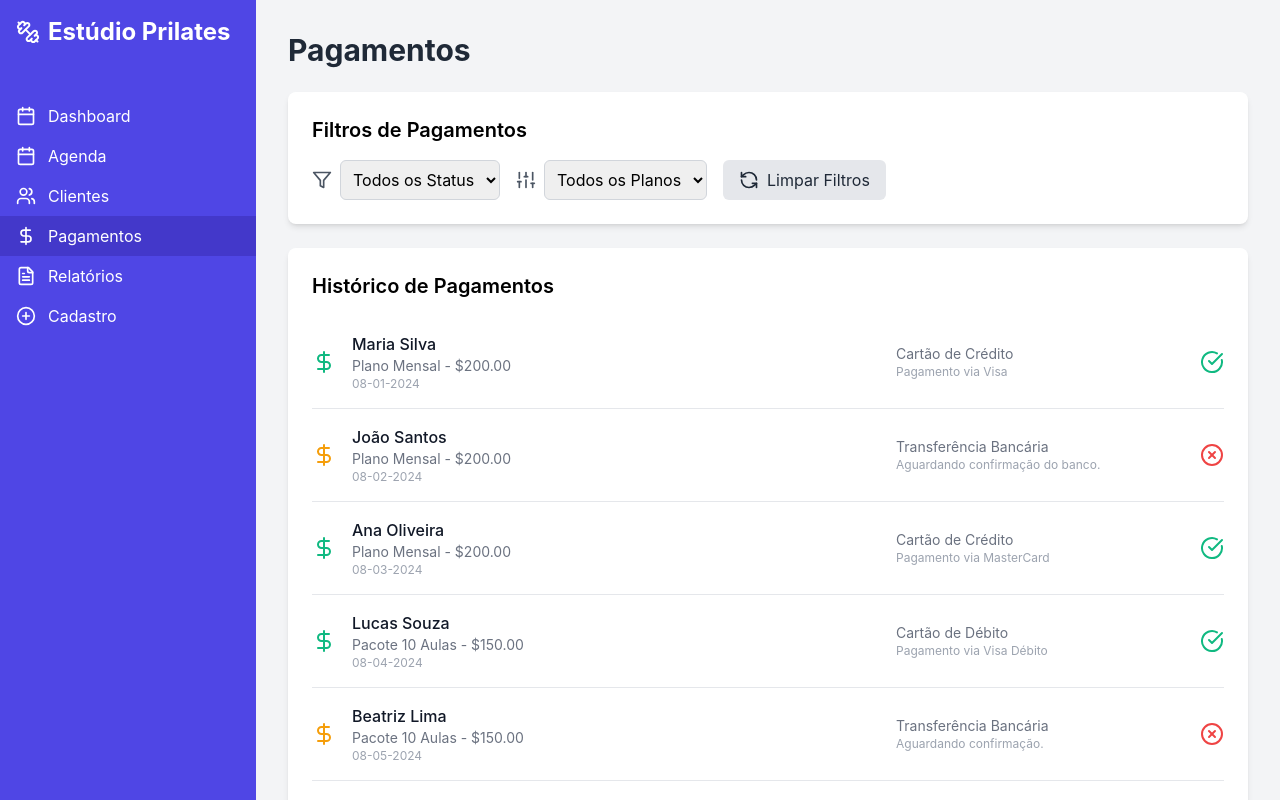
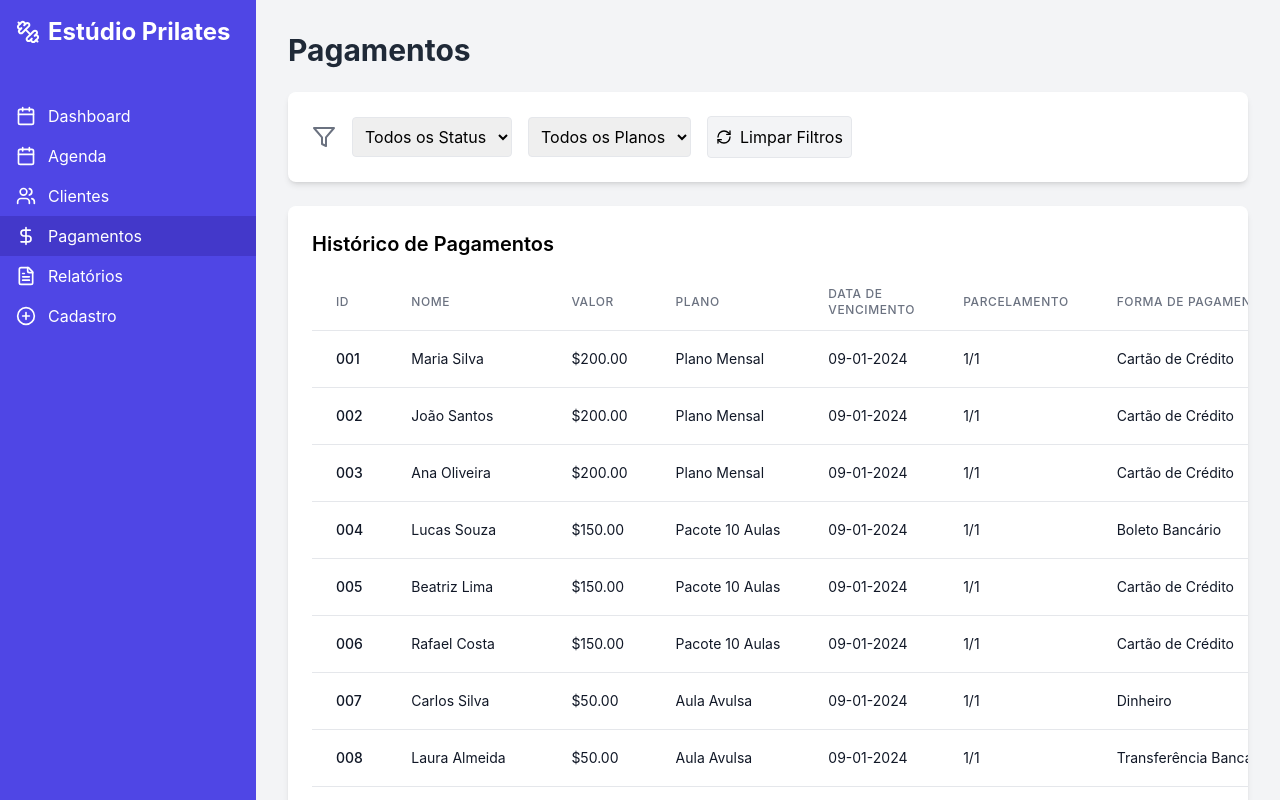
Before and after one commit to TamLeal/pilates-app, a React (Vite) app: page / in a window 1280 px wide. Both pictures are taken after a click on the button "Pagamentos". Built offline with nearby package versions, Linux system fonts and the light colour scheme.

Commit message:
payments - more detail - report

```diff
--- a/src/pages/Pagamentos.jsx
+++ b/src/pages/Pagamentos.jsx
@@ -1,26 +1,26 @@
 import React, { useState } from 'react';
 import { Card, CardContent } from '../components/ui/card';
-import { DollarSign, CheckCircle, XCircle, Filter, Sliders, RefreshCcw } from 'lucide-react';
+import { DollarSign, CheckCircle, XCircle, Filter, RefreshCw } from 'lucide-react';
 
 const Pagamentos = () => {
   const [selectedTransaction, setSelectedTransaction] = useState(null);
-  const [filterStatus, setFilterStatus] = useState('Todos');
-  const [filterPlan, setFilterPlan] = useState('Todos');
+  const [filterStatus, setFilterStatus] = useState('Todos os Status');
+  const [filterPlan, setFilterPlan] = useState('Todos os Planos');
 
   const pagamentos = [
-    { name: 'Maria Silva', amount: '$200.00', plan: 'Plano Mensal', status: 'Pago', date: '08-01-2024', paymentMethod: 'Cartão de Crédito', details: 'Pagamento via Visa' },
-    { name: 'João Santos', amount: '$200.00', plan: 'Plano Mensal', status: 'Pendente', date: '08-02-2024', paymentMethod: 'Transferência Bancária', details: 'Aguardando confirmação do banco.', observation: 'Aguardando confirmação do banco.' },
-    { name: 'Ana Oliveira', amount: '$200.00', plan: 'Plano Mensal', status: 'Pago', date: '08-03-2024', paymentMethod: 'Cartão de Crédito', details: 'Pagamento via MasterCard' },
-    { name: 'Lucas Souza', amount: '$150.00', plan: 'Pacote 10 Aulas', status: 'Pago', date: '08-04-2024', paymentMethod: 'Cartão de Débito', details: 'Pagamento via Visa Débito' },
-    { name: 'Beatriz Lima', amount: '$150.00', plan: 'Pacote 10 Aulas', status: 'Pendente', date: '08-05-2024', paymentMethod: 'Transferência Bancária', details: 'Aguardando confirmação.', observation: 'Cartão de crédito expirado.' },
-    { name: 'Rafael Costa', amount: '$150.00', plan: 'Pacote 10 Aulas', status: 'Pago', date: '08-06-2024', paymentMethod: 'Cartão de Crédito', details: 'Pagamento via American Express' },
-    { name: 'Carlos Silva', amount: '$50.00', plan: 'Aula Avulsa', status: 'Pago', date: '08-07-2024', paymentMethod: 'Cartão de Crédito', details: 'Pagamento via Visa' },
-    { name: 'Laura Almeida', amount: '$50.00', plan: 'Aula Avulsa', status: 'Pendente', date: '08-08-2024', paymentMethod: 'Transferência Bancária', details: 'Aguardando depósito.', observation: 'Aguardando depósito bancário.' },
-    { name: 'Fernanda Ribeiro', amount: '$50.00', plan: 'Aula Avulsa', status: 'Pago', date: '08-09-2024', paymentMethod: 'Cartão de Débito', details: 'Pagamento via MasterCard Débito' },
+    { id: '001', name: 'Maria Silva', amount: '$200.00', plan: 'Plano Mensal', dueDate: '09-01-2024', installment: '1/1', paymentMethod: 'Cartão de Crédito', status: 'Confirmado', discount: 'Nenhum', observation: 'Pagamento automático processado com sucesso.' },
+    { id: '002', name: 'João Santos', amount: '$200.00', plan: 'Plano Mensal', dueDate: '09-01-2024', installment: '1/1', paymentMethod: 'Cartão de Crédito', status: 'Pendente', discount: 'Nenhum', observation: 'Aguardando confirmação do banco.' },
+    { id: '003', name: 'Ana Oliveira', amount: '$200.00', plan: 'Plano Mensal', dueDate: '09-01-2024', installment: '1/1', paymentMethod: 'Cartão de Crédito', status: 'Confirmado', discount: '$20.00', observation: 'Pagamento processado com sucesso.' },
+    { id: '004', name: 'Lucas Souza', amount: '$150.00', plan: 'Pacote 10 Aulas', dueDate: '09-01-2024', installment: '1/1', paymentMethod: 'Boleto Bancário', status: 'Confirmado', discount: '$10.00', observation: 'Pagamento manual via boleto.' },
+    { id: '005', name: 'Beatriz Lima', amount: '$150.00', plan: 'Pacote 10 Aulas', dueDate: '09-01-2024', installment: '1/1', paymentMethod: 'Cartão de Crédito', status: 'Pendente', discount: 'Nenhum', observation: 'Cartão de crédito expirado.' },
+    { id: '006', name: 'Rafael Costa', amount: '$150.00', plan: 'Pacote 10 Aulas', dueDate: '09-01-2024', installment: '1/1', paymentMethod: 'Cartão de Crédito', status: 'Confirmado', discount: '$5.00', observation: 'Pagamento automático processado com sucesso.' },
+    { id: '007', name: 'Carlos Silva', amount: '$50.00', plan: 'Aula Avulsa', dueDate: '09-01-2024', installment: '1/1', paymentMethod: 'Dinheiro', status: 'Confirmado', discount: 'Nenhum', observation: 'Pagamento em dinheiro no local.' },
+    { id: '008', name: 'Laura Almeida', amount: '$50.00', plan: 'Aula Avulsa', dueDate: '09-01-2024', installment: '1/1', paymentMethod: 'Transferência Bancária', status: 'Pendente', discount: 'Nenhum', observation: 'Aguardando depósito bancário.' },
+    { id: '009', name: 'Fernanda Ribeiro', amount: '$50.00', plan: 'Aula Avulsa', dueDate: '09-01-2024', installment: '1/1', paymentMethod: 'Dinheiro', status: 'Confirmado', discount: 'Nenhum', observation: 'Pagamento em dinheiro no local.' },
   ];
 
   const handleTransactionClick = (transaction) => {
-    if (transaction.status === 'Pendente') {
+    if (transaction.observation) {
       setSelectedTransaction(transaction);
     }
   };
@@ -30,14 +30,14 @@ const Pagamentos = () => {
   };
 
   const handleClearFilters = () => {
-    setFilterStatus('Todos');
-    setFilterPlan('Todos');
+    setFilterStatus('Todos os Status');
+    setFilterPlan('Todos os Planos');
   };
 
   const filteredPayments = pagamentos.filter((payment) => {
     return (
-      (filterStatus === 'Todos' || payment.status === filterStatus) &&
-      (filterPlan === 'Todos' || payment.plan === filterPlan)
+      (filterStatus === 'Todos os Status' || payment.status === filterStatus) &&
+      (filterPlan === 'Todos os Planos' || payment.plan === filterPlan)
     );
   });
 
@@ -45,77 +45,82 @@ const Pagamentos = () => {
     <div className="space-y-6">
       {/* Filtros */}
       <Card>
-        <CardContent>
-          <h3 className="text-xl font-semibold mb-4">Filtros de Pagamentos</h3>
-          <div className="flex space-x-4">
-            <div className="flex items-center space-x-2">
-              <Filter size={20} className="text-gray-600" />
+        <CardContent className="flex items-center space-x-4">
+          <Filter size={24} className="text-gray-500" />
           <select
+            className="p-2 border rounded"
             value={filterStatus}
             onChange={(e) => setFilterStatus(e.target.value)}
-                className="border border-gray-300 rounded-md p-2"
           >
-                <option value="Todos">Todos os Status</option>
-                <option value="Pago">Pago</option>
+            <option value="Todos os Status">Todos os Status</option>
+            <option value="Confirmado">Confirmado</option>
             <option value="Pendente">Pendente</option>
           </select>
-            </div>
-            <div className="flex items-center space-x-2">
-              <Sliders size={20} className="text-gray-600" />
           <select
+            className="p-2 border rounded"
             value={filterPlan}
             onChange={(e) => setFilterPlan(e.target.value)}
-                className="border border-gray-300 rounded-md p-2"
           >
-                <option value="Todos">Todos os Planos</option>
+            <option value="Todos os Planos">Todos os Planos</option>
             <option value="Plano Mensal">Plano Mensal</option>
             <option value="Pacote 10 Aulas">Pacote 10 Aulas</option>
             <option value="Aula Avulsa">Aula Avulsa</option>
           </select>
-            </div>
           <button
+            className="flex items-center p-2 border rounded bg-gray-100 hover:bg-gray-200"
             onClick={handleClearFilters}
-              className="flex items-center px-4 py-2 bg-gray-200 text-gray-800 rounded-md hover:bg-gray-300 transition-colors"
           >
-              <RefreshCcw size={20} className="mr-2" />
+            <RefreshCw size={16} className="mr-2" />
             Limpar Filtros
           </button>
-          </div>
         </CardContent>
       </Card>
 
-      {/* Lista de Pagamentos */}
       <Card>
         <CardContent>
           <h3 className="text-xl font-semibold mb-4">Histórico de Pagamentos</h3>
-          <ul className="divide-y divide-gray-200">
+          <table className="min-w-full divide-y divide-gray-200">
+            <thead>
+              <tr>
+                <th className="px-6 py-3 text-left text-xs font-medium text-gray-500 uppercase tracking-wider">ID</th>
+                <th className="px-6 py-3 text-left text-xs font-medium text-gray-500 uppercase tracking-wider">Nome</th>
+                <th className="px-6 py-3 text-left text-xs font-medium text-gray-500 uppercase tracking-wider">Valor</th>
+                <th className="px-6 py-3 text-left text-xs font-medium text-gray-500 uppercase tracking-wider">Plano</th>
+                <th className="px-6 py-3 text-left text-xs font-medium text-gray-500 uppercase tracking-wider">Data de Vencimento</th>
+                <th className="px-6 py-3 text-left text-xs font-medium text-gray-500 uppercase tracking-wider">Parcelamento</th>
+                <th className="px-6 py-3 text-left text-xs font-medium text-gray-500 uppercase tracking-wider">Forma de Pagamento</th>
+                <th className="px-6 py-3 text-left text-xs font-medium text-gray-500 uppercase tracking-wider">Status de Confirmação</th>
+                <th className="px-6 py-3 text-left text-xs font-medium text-gray-500 uppercase tracking-wider">Desconto</th>
+                <th className="px-6 py-3 text-left text-xs font-medium text-gray-500 uppercase tracking-wider">Status</th>
+              </tr>
+            </thead>
+            <tbody className="bg-white divide-y divide-gray-200">
               {filteredPayments.map((transaction, index) => (
-              <li
+                <tr
                   key={index}
-                className="flex items-center py-4 hover:bg-gray-50 transition-colors cursor-pointer"
+                  className="hover:bg-gray-50 cursor-pointer"
                   onClick={() => handleTransactionClick(transaction)}
                 >
-                <DollarSign
-                  className={`mr-4 ${transaction.status === 'Pago' ? 'text-green-500' : 'text-yellow-500'}`}
-                  size={24}
-                />
-                <div className="flex-1">
-                  <span className="font-medium text-gray-900">{transaction.name}</span>
-                  <p className="text-sm text-gray-500">{transaction.plan} - {transaction.amount}</p>
-                  <p className="text-xs text-gray-400">{transaction.date}</p>
-                </div>
-                <div className="w-1/3 text-sm text-gray-500">
-                  <p>{transaction.paymentMethod}</p>
-                  <p className="text-xs text-gray-400">{transaction.details}</p>
-                </div>
-                {transaction.status === 'Pago' ? (
+                  <td className="px-6 py-4 whitespace-nowrap text-sm font-medium text-gray-900">{transaction.id}</td>
+                  <td className="px-6 py-4 whitespace-nowrap text-sm text-gray-900">{transaction.name}</td>
+                  <td className="px-6 py-4 whitespace-nowrap text-sm text-gray-900">{transaction.amount}</td>
+                  <td className="px-6 py-4 whitespace-nowrap text-sm text-gray-900">{transaction.plan}</td>
+                  <td className="px-6 py-4 whitespace-nowrap text-sm text-gray-900">{transaction.dueDate}</td>
+                  <td className="px-6 py-4 whitespace-nowrap text-sm text-gray-900">{transaction.installment}</td>
+                  <td className="px-6 py-4 whitespace-nowrap text-sm text-gray-900">{transaction.paymentMethod}</td>
+                  <td className="px-6 py-4 whitespace-nowrap text-sm text-gray-900">{transaction.status}</td>
+                  <td className="px-6 py-4 whitespace-nowrap text-sm text-gray-900">{transaction.discount}</td>
+                  <td className="px-6 py-4 whitespace-nowrap text-sm text-gray-900">
+                    {transaction.status === 'Confirmado' ? (
                       <CheckCircle className="text-green-500" size={24} />
                     ) : (
                       <XCircle className="text-red-500" size={24} />
                     )}
-              </li>
+                  </td>
+                </tr>
               ))}
-          </ul>
+            </tbody>
+          </table>
         </CardContent>
       </Card>
 
```
Lines whose indentation alone changed are shown as unchanged.
